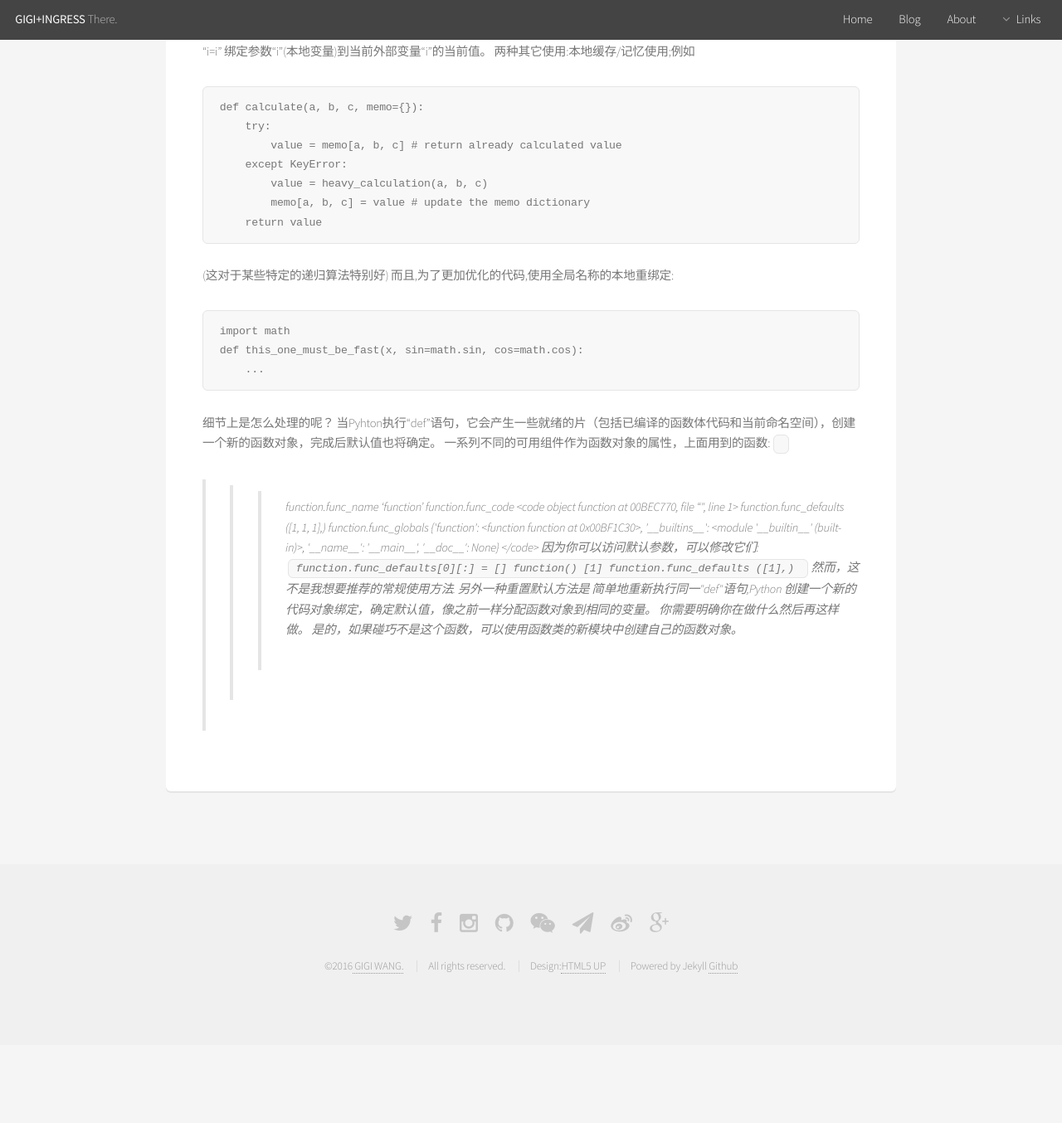
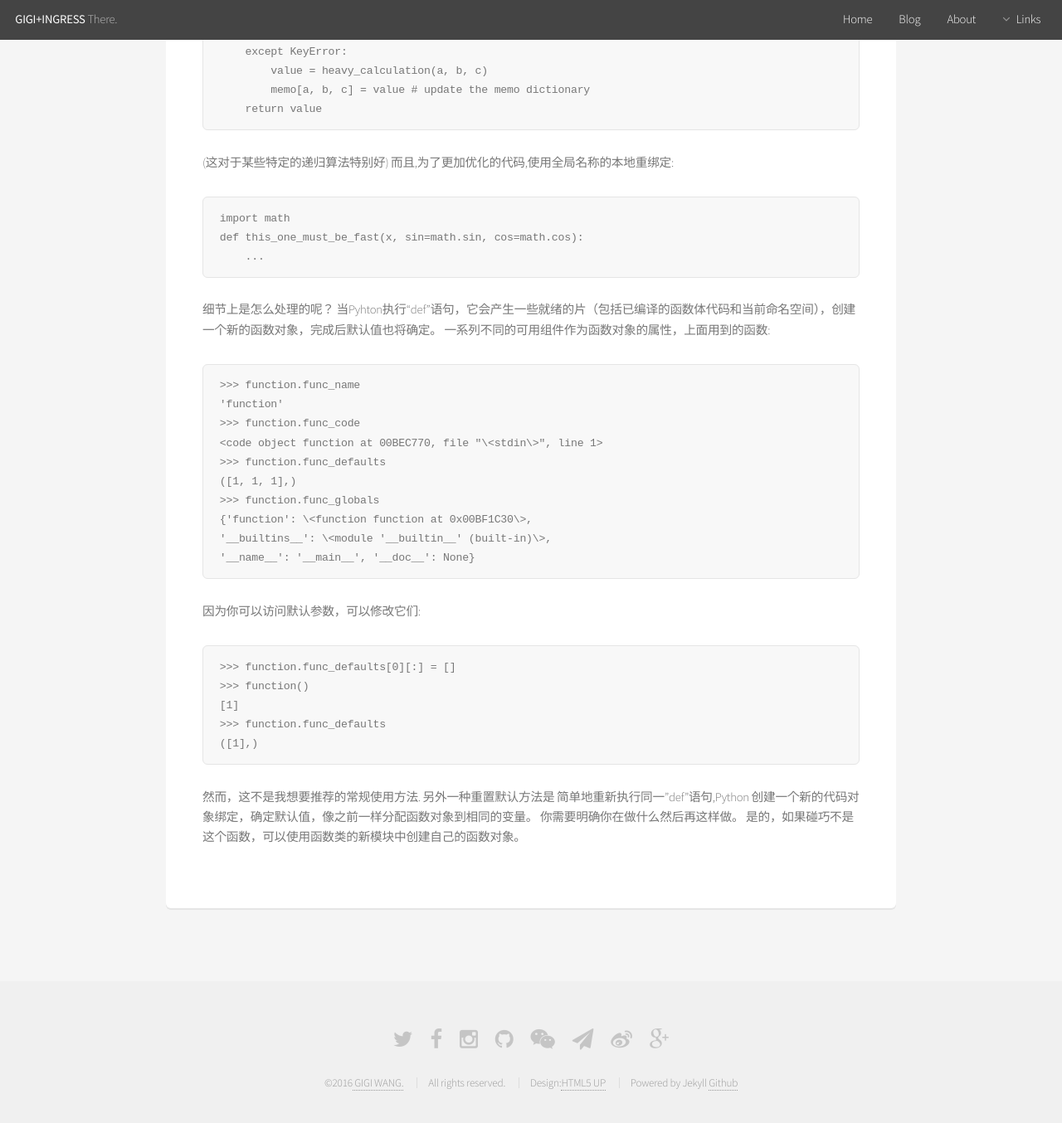
Before and after one commit to iocoo/iocoo.github.io, a Jekyll site: the page built from _posts/2016-04-16-Default-Parameter-Values-in-Python.md, in a window 1280 px wide and 1400 px high, scrolled down 2096 px. Shown: the top 1354 px of the window at 83% size. Built offline with Jekyll 4.4.1, drawn with Linux system fonts in a browser that asks for light colours; comment, search, counter and statistics services are not loaded; before the commit the page ends 3356 px from its top, so only the background shows below that; some of the changed text lies outside the part shown.

Commit message:
python_post

```diff
--- a/_posts/2016-04-16-Default-Parameter-Values-in-Python.md
+++ b/_posts/2016-04-16-Default-Parameter-Values-in-Python.md
@@ -13,7 +13,6 @@ tags: python
 
 Python中默认参数值的处理是一些容易绊倒大多数Python新手程序员的事情之一（但通常只会有一次）。
 造成这种困惑的原因是当使用一个可变的对象作为默认值,也就是在某些地方可以被修改的一个值，比如一个list或一个字典。
-
 一个例子:
 <pre>
 >>> def function(data=[]):
@@ -103,26 +99,26 @@ def this_one_must_be_fast(x, sin=math.sin, cos=math.cos):
 细节上是怎么处理的呢？
  当Pyhton执行“def”语句，它会产生一些就绪的片（包括已编译的函数体代码和当前命名空间），创建一个新的函数对象，完成后默认值也将确定。
 一系列不同的可用组件作为函数对象的属性，上面用到的函数:
-<code>
+<pre>
 >>> function.func_name
 'function'
 >>> function.func_code
-<code object function at 00BEC770, file "<stdin>", line 1>
+<code object function at 00BEC770, file "\<stdin\>", line 1>
 >>> function.func_defaults
 ([1, 1, 1],)
 >>> function.func_globals
-{'function': <function function at 0x00BF1C30>,
-'__builtins__': <module '__builtin__' (built-in)>,
+{'function': \<function function at 0x00BF1C30\>,
+'__builtins__': \<module '__builtin__' (built-in)\>,
 '__name__': '__main__', '__doc__': None}
-</code>
+</pre>
 因为你可以访问默认参数，可以修改它们:
-<code>
+<pre>
 >>> function.func_defaults[0][:] = []
 >>> function()
 [1]
 >>> function.func_defaults
 ([1],)
-</code>
+</pre>
 然而，这不是我想要推荐的常规使用方法.
 另外一种重置默认方法是 简单地重新执行同一"def"语句,Python 创建一个新的代码对象绑定，确定默认值，像之前一样分配函数对象到相同的变量。
 你需要明确你在做什么然后再这样做。
```
Also changed, not shown: other parts of _posts/2016-04-16-Default-Parameter-Values-in-Python.md (+1 -4 lines).
